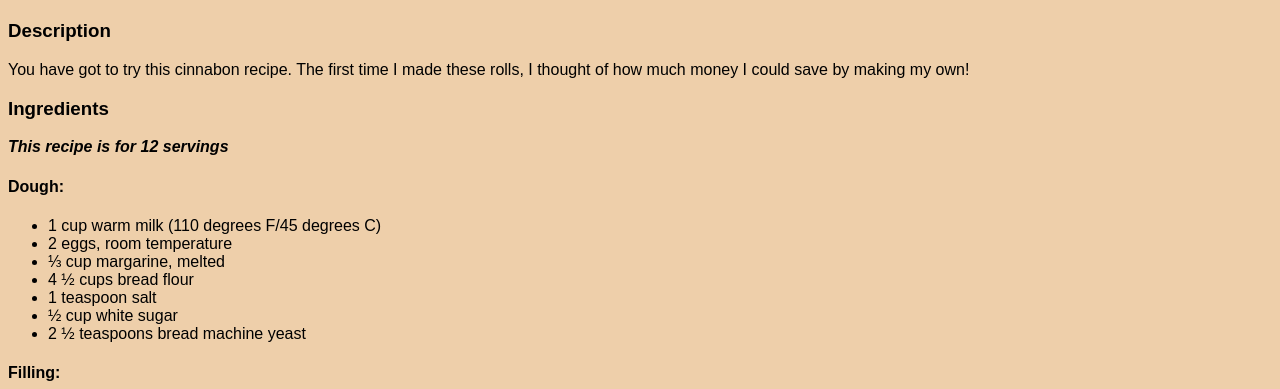
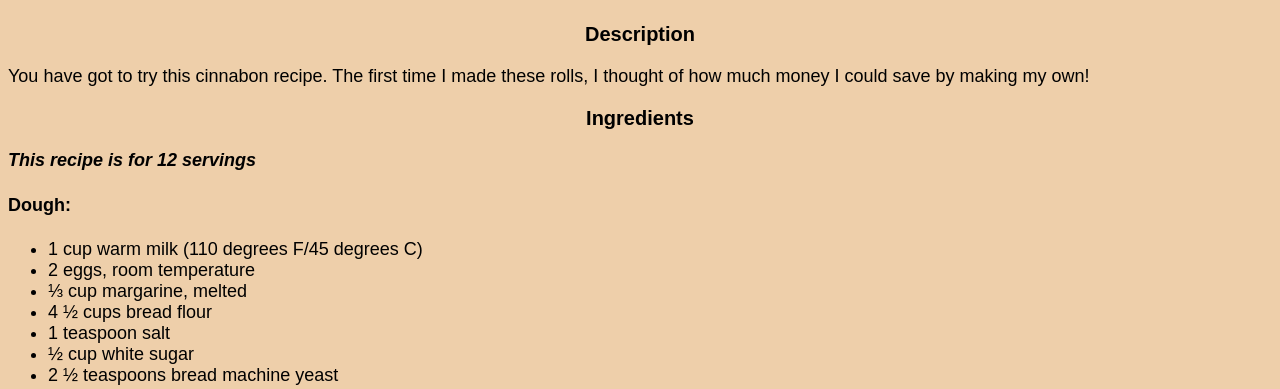
Before and after one commit to AhKh-126/odin-recipes, a plain HTML site: page recipes/cinnabon.html in a window 1280 px wide. Shown: the part 626-1015 px from the top of the page. Drawn offline with Linux system fonts and the light colour scheme.

Commit message:
Style headers and body font-size

```diff
--- a/style.css
+++ b/style.css
@@ -1,17 +1,26 @@
 /* index.html*/
 
- * {
+* {
     background-color: rgb(238, 207, 170);
     font-family: Arial, Helvetica, sans-serif;
+    font-size: 18px;
 
 }
 
-h1 {
+h1, h3 {
     text-align: center;
     font-size: 40px;
     font-weight: bold;
 }
 
+h3 {
+font-size: 20px;
+}
+
+h4 {
+    font-size: 18px;
+    }
+
 img{
     width: 700;
     height: auto;
```
